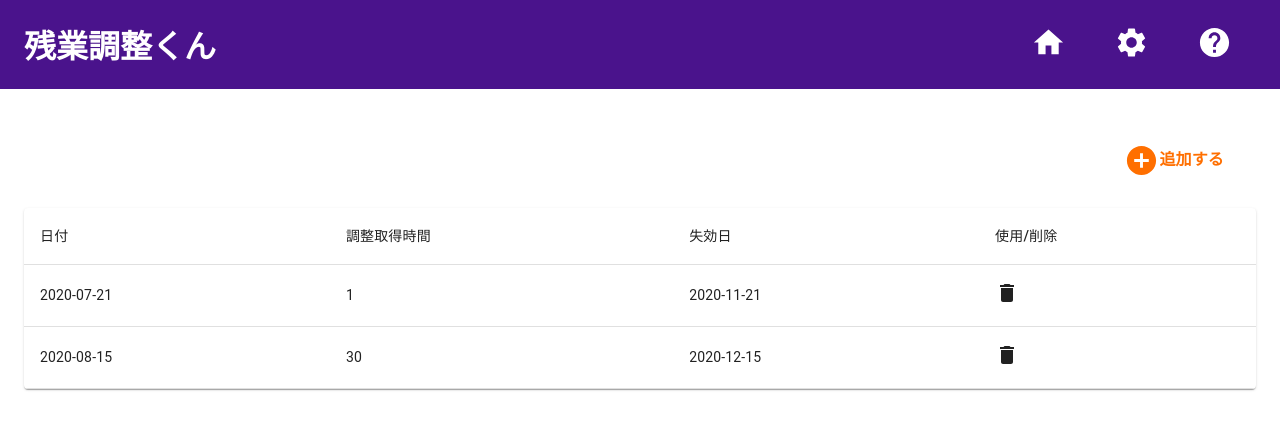
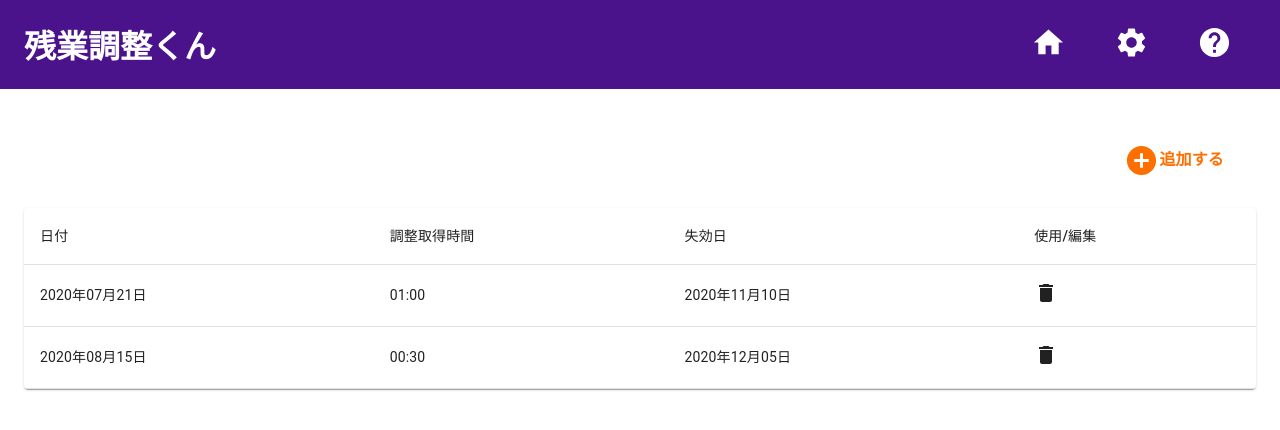
Before and after one commit to YouheiNozaki/SchoolAttendanceApp, a React (Create React App) app: page / in a window 1280 px wide. Shown: the top 430 px of the page. Built offline with nearby package versions, Linux system fonts and the light colour scheme.

Commit message:
dayjsでテーブルの値をformat

```diff
--- a/src/pages/Home.tsx
+++ b/src/pages/Home.tsx
@@ -1,4 +1,6 @@
 import React from 'react';
+import dayjs from 'dayjs';
+
 import { makeStyles, createStyles, Theme } from '@material-ui/core/styles';
 import {
   Table,
@@ -12,7 +14,6 @@ import {
   Button,
   Typography,
 } from '@material-ui/core';
-
 import DeleteIcon from '@material-ui/icons/Delete';
 import AddCircleIcon from '@material-ui/icons/AddCircle';
 
@@ -40,13 +41,13 @@ const useStyles = makeStyles((theme: Theme) =>
 
 // mockデータを作成する関数
 
-function createData(id: number, day: string, overTime: number, limit: string) {
-  return { id, day, overTime, limit };
+function createData(id: number, day: string, overTime: string) {
+  return { id, day, overTime };
 }
 
 const rows = [
-  createData(1, '2020-07-21', 1, '2020-11-21'),
-  createData(2, '2020-08-15', 30, '2020-12-15'),
+  createData(1, '2020-07-21', '01:00'),
+  createData(2, '2020-08-15', '00:30'),
 ];
 
 export const Home: React.FC = () => {
@@ -72,17 +73,19 @@ export const Home: React.FC = () => {
                 <TableCell>日付</TableCell>
                 <TableCell>調整取得時間</TableCell>
                 <TableCell>失効日</TableCell>
-                <TableCell>使用/削除</TableCell>
+                <TableCell>使用/編集</TableCell>
               </TableRow>
             </TableHead>
             <TableBody>
               {rows.map((row) => (
                 <TableRow key={row.id}>
                   <TableCell component="th" scope="row">
-                    {row.day}
+                    {dayjs(row.day).format('YYYY年MM月DD日')}
                   </TableCell>
                   <TableCell>{row.overTime}</TableCell>
-                  <TableCell>{row.limit}</TableCell>
+                  <TableCell>
+                    {dayjs(row.day).add(16, 'week').format('YYYY年MM月DD日')}
+                  </TableCell>
                   <TableCell>
                     <DeleteIcon />
                   </TableCell>
```
